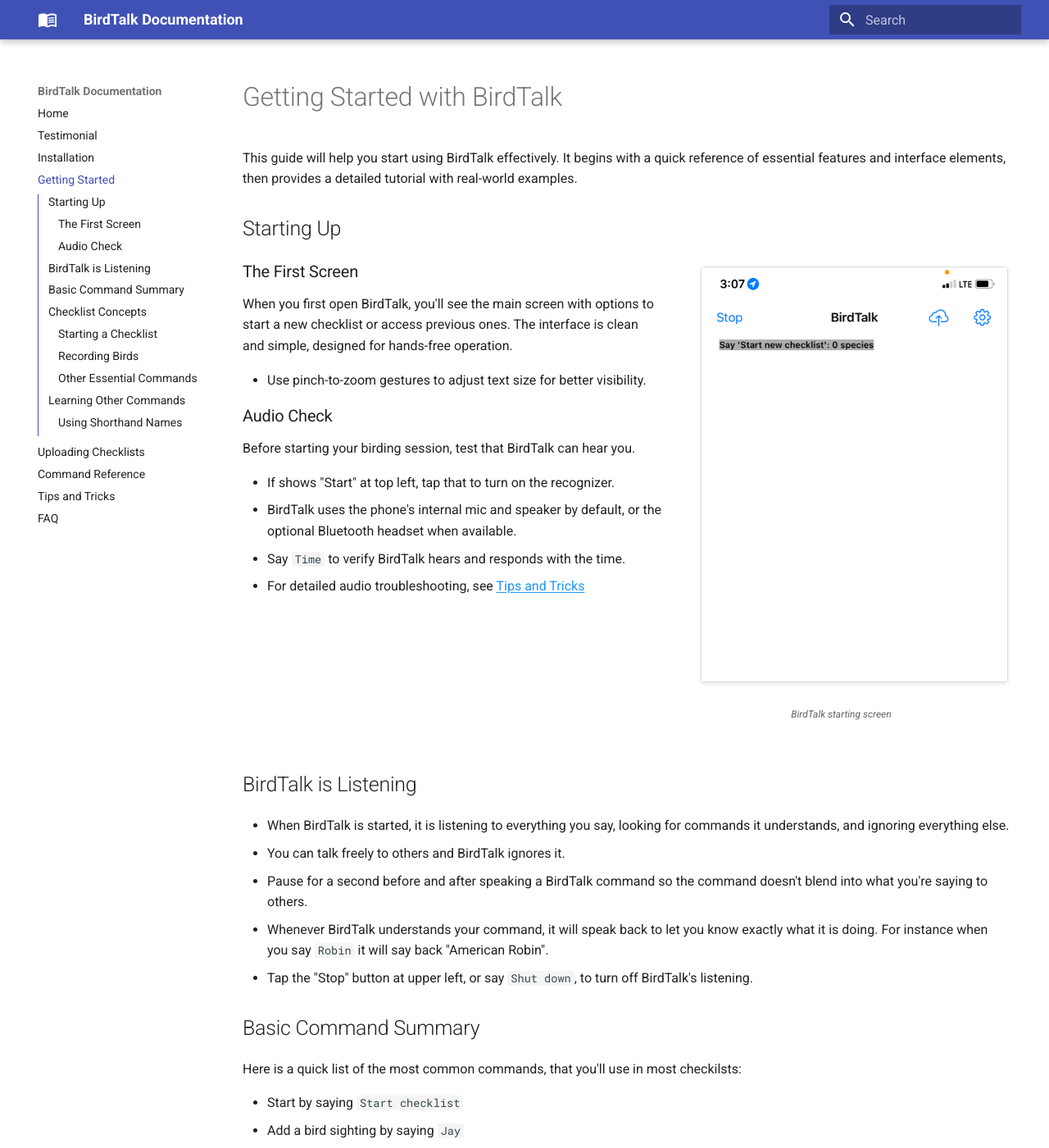
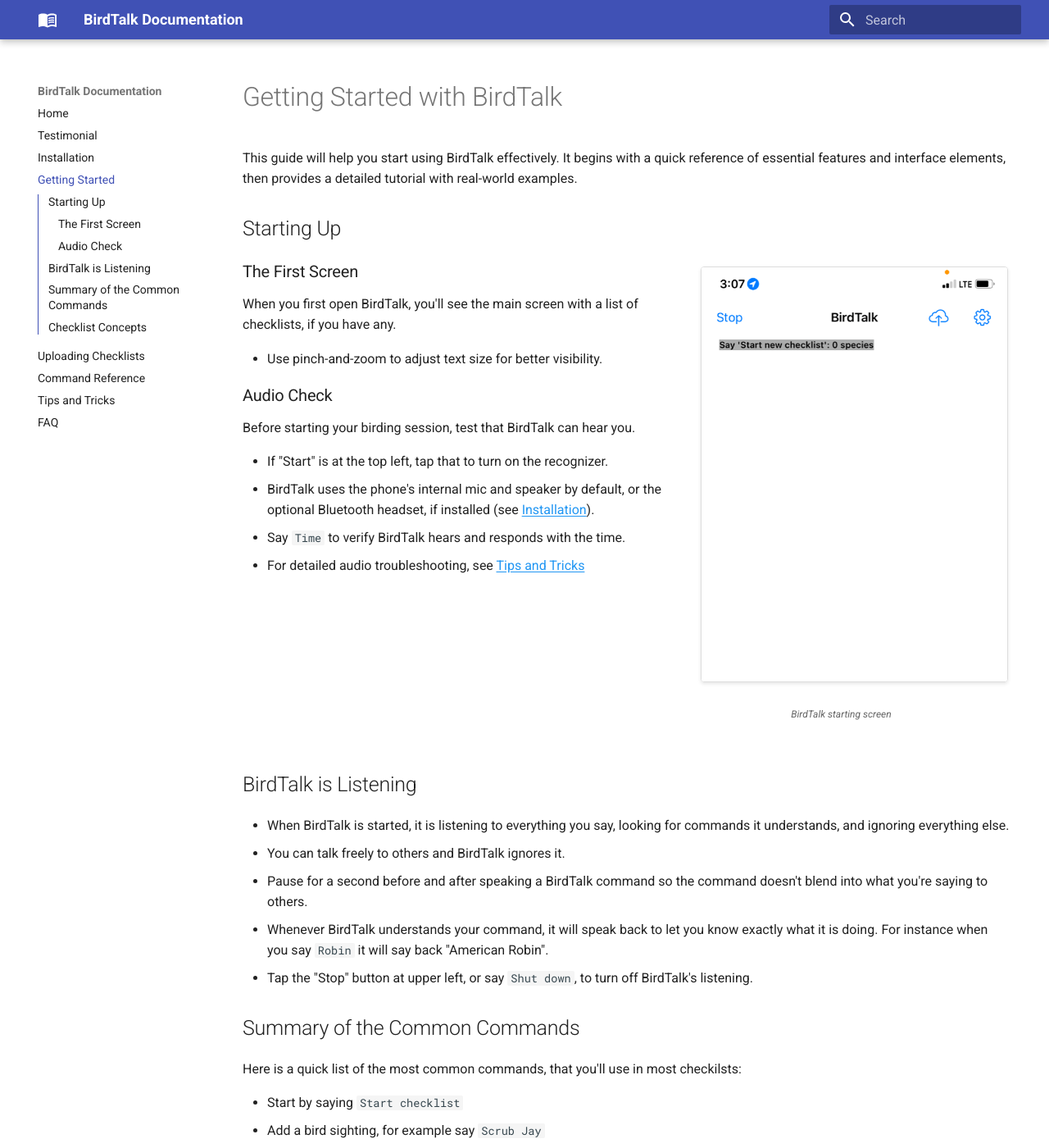
Before and after one commit to johncallender/birdtalk-docs, an MkDocs documentation site: the page built from docs/getting-started.md, in a window 1280 px wide and 1400 px high. Shown: the whole window at 82% size. Built offline with MkDocs 1.6.1 and Material for MkDocs 9.7.7, drawn with Linux system fonts in a browser that asks for light colours; some of the changed text lies outside the part shown.

Commit message:
More Getting Started touchups

```diff
--- a/docs/getting-started.md
+++ b/docs/getting-started.md
@@ -13,17 +13,17 @@
 
 ### The First Screen
 
-When you first open BirdTalk, you'll see the main screen with options to start a new checklist or access previous ones. The interface is clean and simple, designed for hands-free operation.
+When you first open BirdTalk, you'll see the main screen with a list of checklists, if you have any.
 
-- Use pinch-to-zoom gestures to adjust text size for better visibility.
+- Use pinch-and-zoom to adjust text size for better visibility.
 
 
 ### Audio Check
 
 Before starting your birding session, test that BirdTalk can hear you.
 
-- If shows "Start" at top left, tap that to turn on the recognizer.
-- BirdTalk uses the phone's internal mic and speaker by default, or the optional Bluetooth headset when available.
+- If "Start" is at the top left, tap that to turn on the recognizer.
+- BirdTalk uses the phone's internal mic and speaker by default, or the optional Bluetooth headset, if installed (see [Installation](installation/requirements-and-setup.md)).
 - Say `Time` to verify BirdTalk hears and responds with the time.
 - For detailed audio troubleshooting, see [Tips and Tricks](tips-and-tricks.md#audio-equipment-tips)
 
@@ -37,14 +37,14 @@
 - Whenever BirdTalk understands your command, it will speak back to let you know exactly what it is doing.  For instance when you say `Robin` it will say back "American Robin".
 - Tap the "Stop" button at upper left, or say `Shut down`, to turn off BirdTalk's listening.
 
-## Basic Command Summary
+## Summary of the Common Commands
 
 Here is a quick list of the most common commands, that you'll use in most checkilsts:
 
 - Start by saying `Start checklist`
-- Add a bird sighting by saying `Jay`
+- Add a bird sighting, for example say `Scrub Jay`
 - Correct a mistaken entry by saying `No, Bluebird`
-- Add with a count by saying `2 Robins`
+- Add bird with a count by saying `2 Robins`
 - Remove a mistaken entry by saying `Scratch`
 - Stop by saying `Stop checklist`
 
@@ -52,13 +52,15 @@
 
 ## Checklist Concepts
 
-- When a checklist is started, BirdTalk is in timer mode, and successive bird entries are added as they are spoken.
-- Successive entries of the same species will be combined when the checklist is uploaded to eBird.
+- Once a checklist is started, successive bird entries are added as they are spoken.
+- Successive entries of the same species will be totaled when the checklist is uploaded to eBird.
 - You can tap the screen (or use the `choose` command) to select particular entries so you can then `scratch` or otherwise modify them.
-- When a checklist is stopped, the timer stops, and new bird entries are no longer added.
+- When the checklist is stopped, new bird entries can no longer be added.
 - It is possible to modify entries in a stopped checklist.  We'll cover this later in [Command Reference](commands/reference.md).
 
-Here are details on the most common commands.
+<div>&nbsp;</div>
+
+# Details of the Common Commands
 
 <div class="image-container" markdown>
 <figure markdown>
@@ -66,8 +68,6 @@
   <figcaption>Location selection screen showing nearby hotspots</figcaption>
 </figure>
 </div>
-
-<div>&nbsp;</div>
 
 ### Starting a Checklist
 
@@ -105,7 +105,7 @@
 - To stop the checklist when all done: Say `Stop checklist`
 - See [Uploading Checklists](uploading-checklists.md) to send the checklist to eBird.
 
-That's everything you need to use BirdTalk!  Next we'll cover how to learn the other commands over time.
+That's everything you need to use BirdTalk successfully!
 
 
 
```
Also changed, not shown: other parts of docs/getting-started.md (+1 -1 lines), docs/installation/requirements-and-setup.md (+8 -3 lines).
